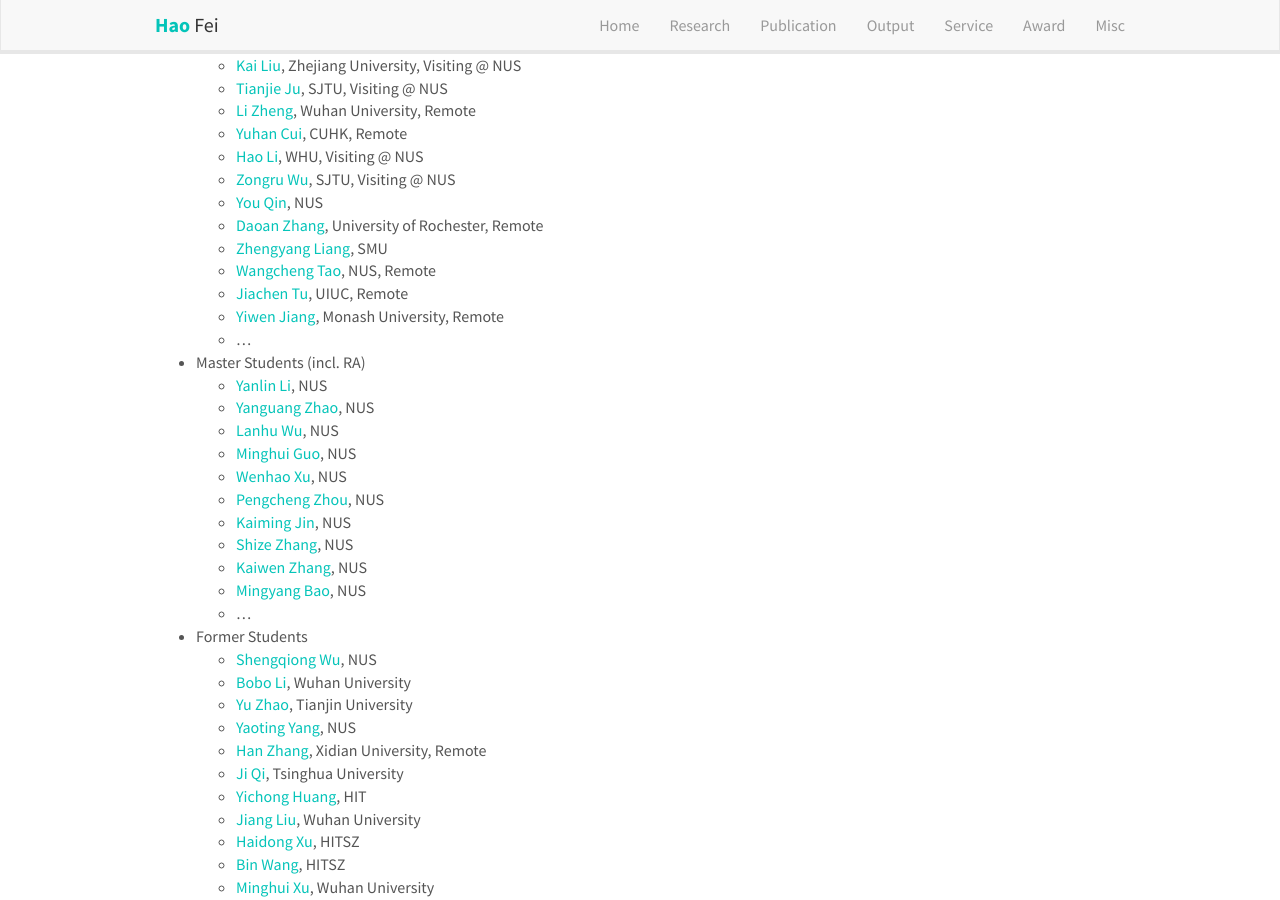
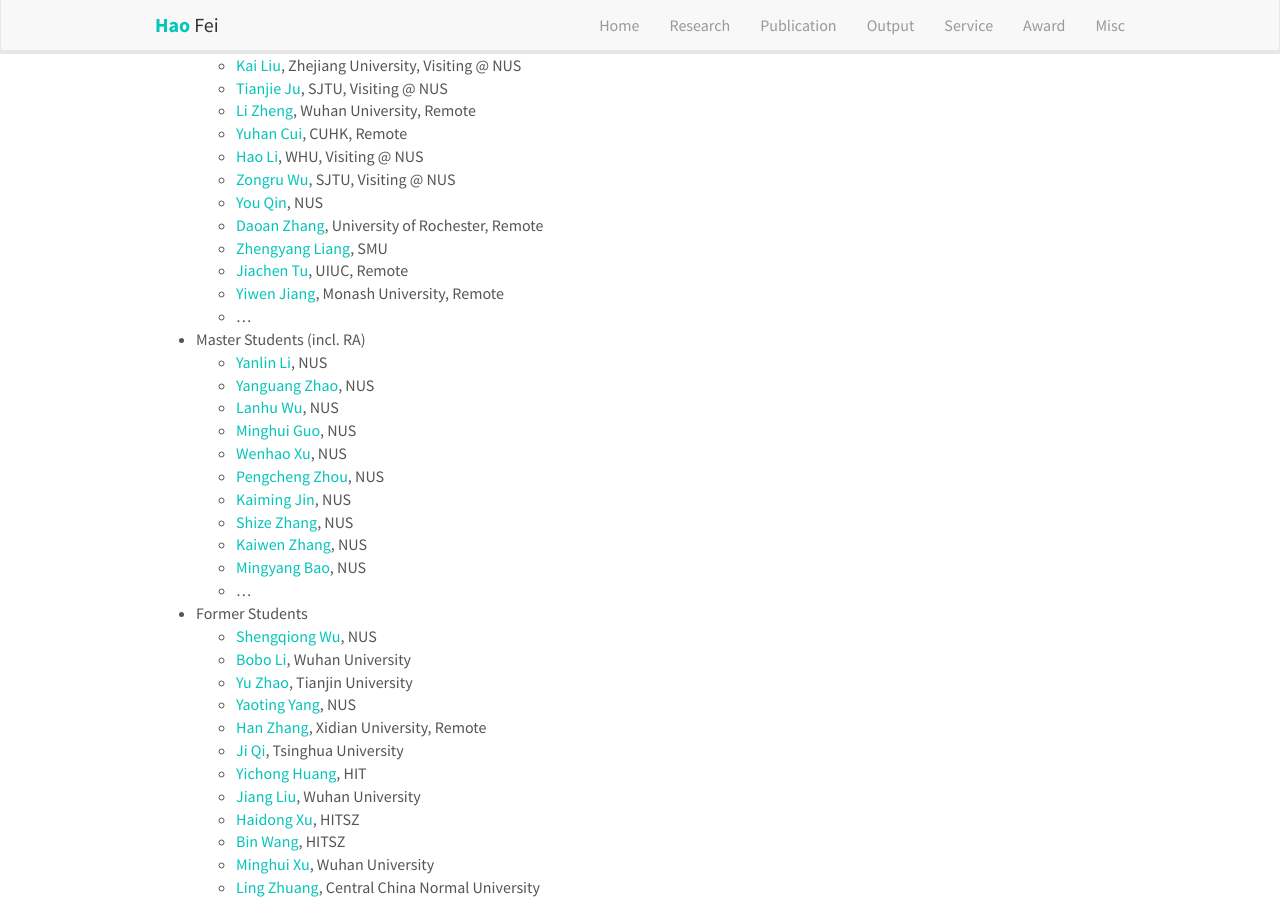
Before and after one commit to scofield7419/scofield7419.github.io, a Jekyll site: the page built from _pages/outputs.md, in a window 1280 px wide and 900 px high, scrolled down 1723 px. Built offline with Jekyll 4.4.1, drawn with Linux system fonts in a browser that asks for light colours; nearby versions of some CDN libraries; comment, search, counter and statistics services are not loaded; a style sheet for code colours, icons or effects is not loaded.

Commit message:
Update outputs.md

```diff
--- a/_pages/outputs.md
+++ b/_pages/outputs.md
@@ -115,7 +115,6 @@
   - [You Qin](https://scholar.google.com/citations?user=qC39v8kAAAAJ), NUS
   - [Daoan Zhang](https://dwan.ch/), University of Rochester, Remote
   - [Zhengyang Liang](), SMU
-  - [Wangcheng Tao](), NUS, Remote
   - [Jiachen Tu](), UIUC, Remote
   - [Yiwen Jiang](), Monash University, Remote
   - ...
```
